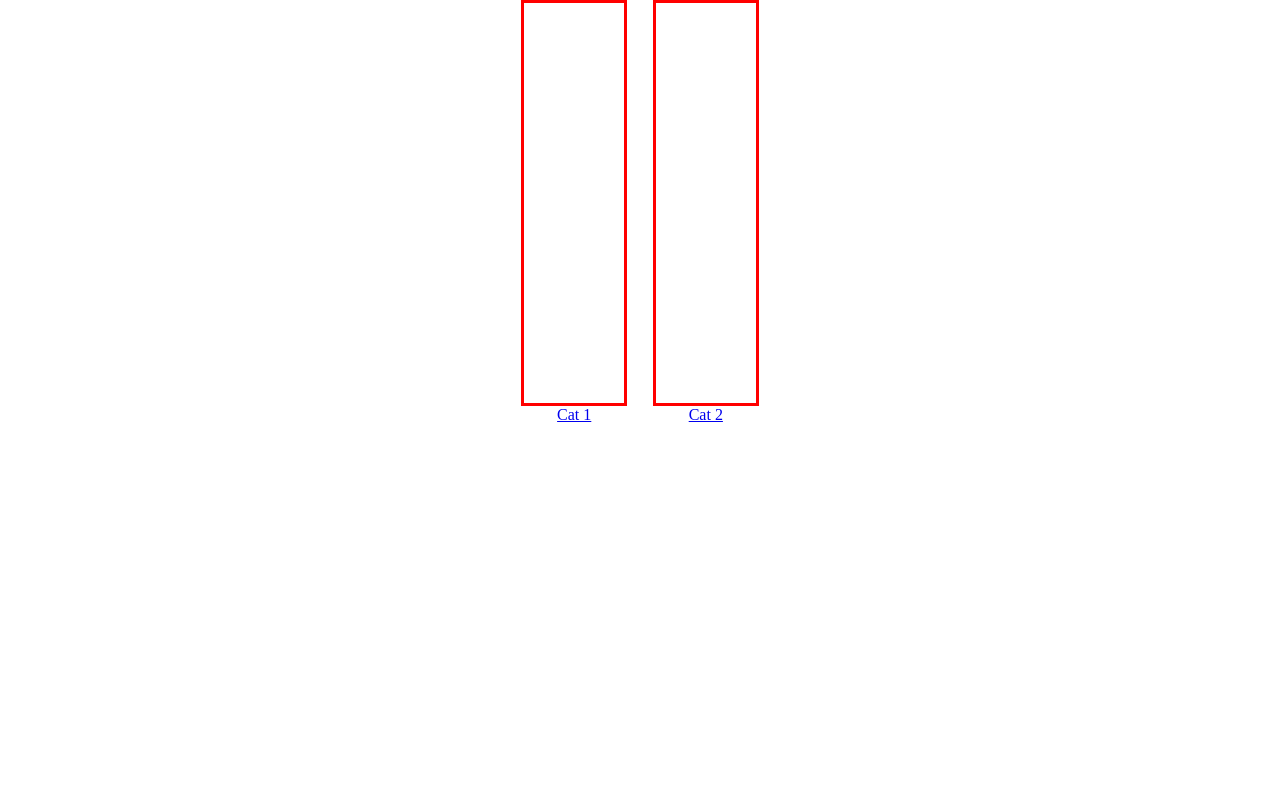
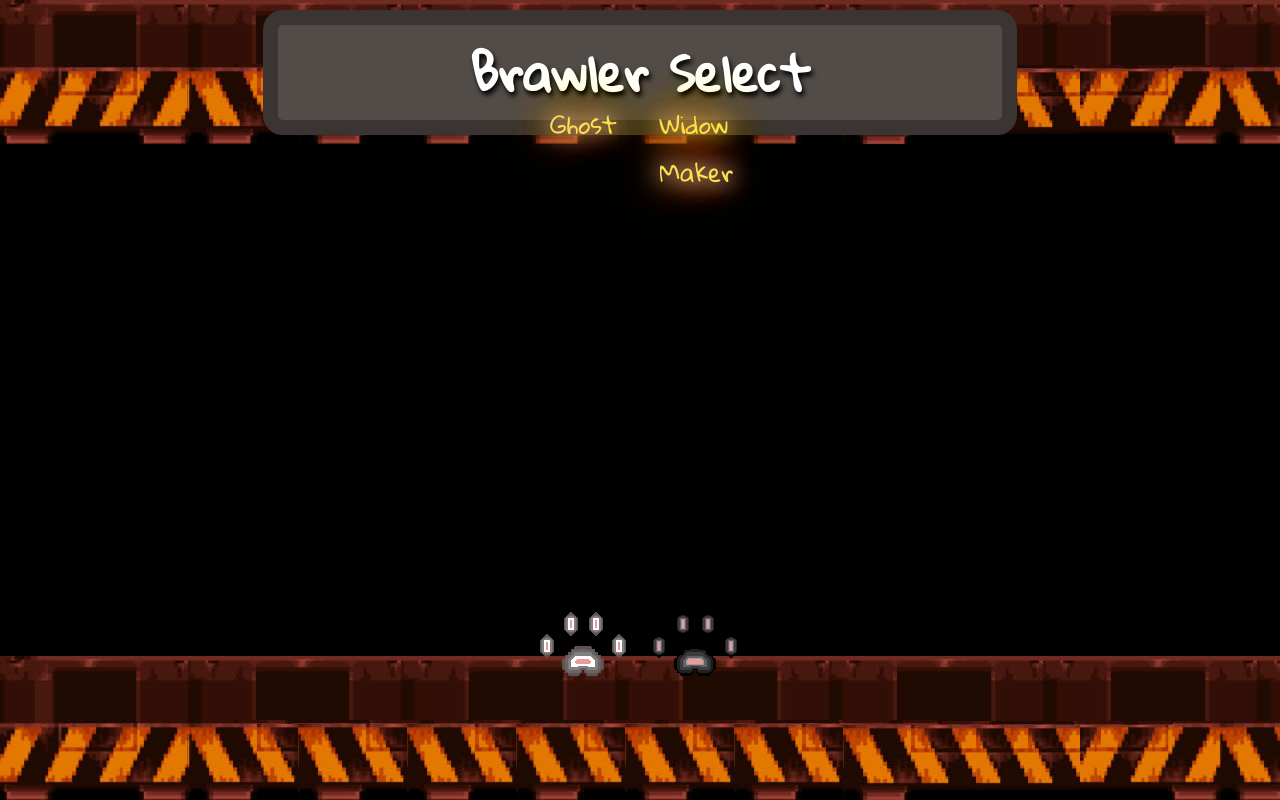
Before and after one commit to lockeas16/cat-Brawlers, a plain HTML site: page charselc.html in a window 1280 px wide. Drawn offline with Linux system fonts and the light colour scheme; a web font is replaced by a local one.

Commit message:
0.2.2 player selection page almost done

```diff
--- a/charselc.html
+++ b/charselc.html
@@ -8,16 +8,27 @@
     <title>Cat Brawlers</title>
   </head>
   <body>
-    <div class="players">
-      <div class="char-cont">
+    <header class="heading">
+      <h1>Brawler Select</h1>
+    </header>
+    <section class="players">
+      <section class="char-cont">
+        <!-- &nbsp; blank space -->
+        <p>Ghost<br>&nbsp;</p>
         <canvas id="char-1" width="100px" height="400px"></canvas>
-        <a id="cat-1" href="game.html">Cat 1</a>
-      </div>
-      <div class="char-cont">
+        <a id="cat-1" href="game.html">
+          <img id="paw1" src="images/cat-graypaw-pixilart.png" alt="paw1" />
+        </a>
+      </section>
+      <section class="char-cont">
+        <p>Widow<br>Maker</p>
         <canvas id="char-2" width="100px" height="400px"></canvas>
-        <a id="cat-2" href="game.html">Cat 2</a>
-      </div>
-    </div>
+        <a id="cat-2" href="game.html">
+          <img id="paw2" src="images/cat-paw-pixilart.png" alt="paw2" />
+        </a>
+      </section>
+    </section>
+    <footer class="foot"></footer>
     <script src="./src/classes.js"></script>
     <script src="./src/charselc.js"></script>
   </body>
--- a/src/charselc.js
+++ b/src/charselc.js
@@ -49,4 +49,16 @@ window.onload = function() {
     // save choice in local storage
     window.localStorage.setItem("catChosen", "cat-2");
   });
+
+  // event listeners to add a modal on mouser over and remove it on mouse out
+  let playerSections = document.getElementsByClassName("char-cont");
+  for (let index = 0; index < playerSections.length; index++) {
+    playerSections[index].addEventListener("mouseover",()=>{
+      playerSections[index].classList.add("playermodal");
+    })
+    playerSections[index].addEventListener("mouseout",()=>{
+      playerSections[index].classList.remove("playermodal");
+    })
+  }
+
 };
--- a/src/landing.js
+++ b/src/landing.js
@@ -34,6 +34,4 @@ window.onload = function() {
     // show starter section
     document.getElementsByTagName("section")[0].style.display = "flex";
   })
-  // hide landing
-  // document.getElementsByTagName("section")[0].style.display = "none";
 };
--- a/styles.css
+++ b/styles.css
@@ -37,9 +37,13 @@ section.options > a {
   border: 2px solid rgba(255, 255, 255, 0);
   transition: all 0.3s;
   box-shadow: 0 0 40px 40px gainsboro inset; /*shadow inside element */
+  -webkit-animation: bounce 3s infinite linear;
+  -moz-animation: bounce 3s infinite linear;
   animation: bounce 3s infinite linear;
 }
 section.options > a:last-child {
+  -webkit-animation-delay: 0.14s;
+  -moz-animation-delay: 0.14s;
   animation-delay: 0.14s; /* to animate the element at different time than the first anchor */
 }
 
@@ -105,6 +109,8 @@ section.landing h1 {
   padding: 10px;
   border-radius: 5%;
   position: relative;
+  -webkit-animation: colorVShape 4s infinite linear;
+  -moz-animation: colorVShape 4s infinite linear;
   animation: colorVShape 4s infinite linear;
 }
 
@@ -120,6 +126,8 @@ section.landing img:hover {
 }
 
 section.landing span.exclamation {
+  -webkit-animation: colors 2s infinite linear;
+  -moz-animation: colors 2s infinite linear;
   animation: colors 2s infinite linear;
 }
 
@@ -170,22 +178,79 @@ section.landing span.exclamation {
 }
 
 /* styles for character selection screen */
-div.players {
+header.heading {
+  display: flex;
+  justify-content: center;
+  align-items: center;
+  height: 18vh;
+  background: url("./images/dangerTopBar.png");
+}
+
+header.heading h1 {
+  font-family: "Gloria Hallelujah", cursive;
+  font-size: 3em;
+  color: white;
+  text-shadow: 2px 4px 5px black;
+  padding: 0 15vw;
+  border: 15px solid rgb(58, 53, 50);
+  border-radius: 20px;
+  background-color: rgb(82, 76, 73);
+}
+
+section.players {
   display: flex;
   flex-direction: row;
   justify-content: center;
   align-items: center;
+  height: 64vh;
+  background-color: black;
 }
 
-div.char-cont {
+section.char-cont {
   display: flex;
   flex-direction: column;
   justify-content: center;
   align-items: center;
+  margin: 0 0.5vw;
+  border-radius: 20px;
 }
 
-#char-1,
-#char-2,
+.playermodal {
+  background-color: rgba(234, 115, 37, 0.6);
+}
+
+section.char-cont img:hover {
+  transform: scale(1.5);
+  transition: all 1s;
+}
+
+section.char-cont p {
+  font-family: "Gloria Hallelujah", cursive;
+  font-size: 1.5em;
+  color: rgb(254, 223, 81);
+  -webkit-animation: glow 1s ease-in-out infinite alternate;
+  -moz-animation: glow 1s ease-in-out infinite alternate;
+  animation: glow 1s ease-in-out infinite alternate;
+}
+
+@keyframes glow {
+  from {
+    /* seven shadows in total, with different blur radius sizes */
+    text-shadow: 0 0 10px #fff, 0 0 20px #fff, 0 0 30px #ff7e00,
+      0 0 40px #ff7e00, 0 0 50px #ff7e00, 0 0 60px #ff7e00, 0 0 70px #ff7e00;
+  }
+  to {
+    /* also seven shadows in total, with slightly bigger blur radius sizes each*/
+    text-shadow: 0 0 20px #fff, 0 0 30px #ff8e1e, 0 0 40px #ff8e1e,
+      0 0 50px #ff8e1e, 0 0 60px #ff8e1e, 0 0 70px #ff8e1e, 0 0 80px #ff8e1e;
+  }
+}
+
+footer.foot {
+  height: 18vh;
+  background: url("./images/dangerTopBar.png");
+}
+
 #hud {
   margin: 0 1vw;
   border: 3px solid red;
```
Also changed, not shown: index.html (+1 -1 lines), images/cat-graypaw-pixilart.png (added), images/dangerTopBar.png (added).
